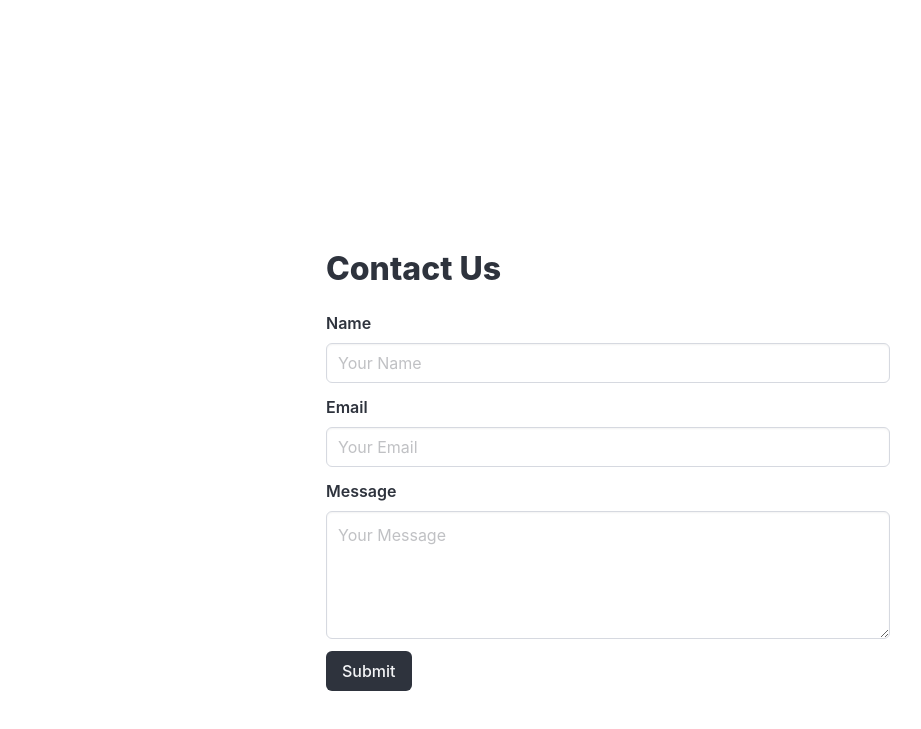
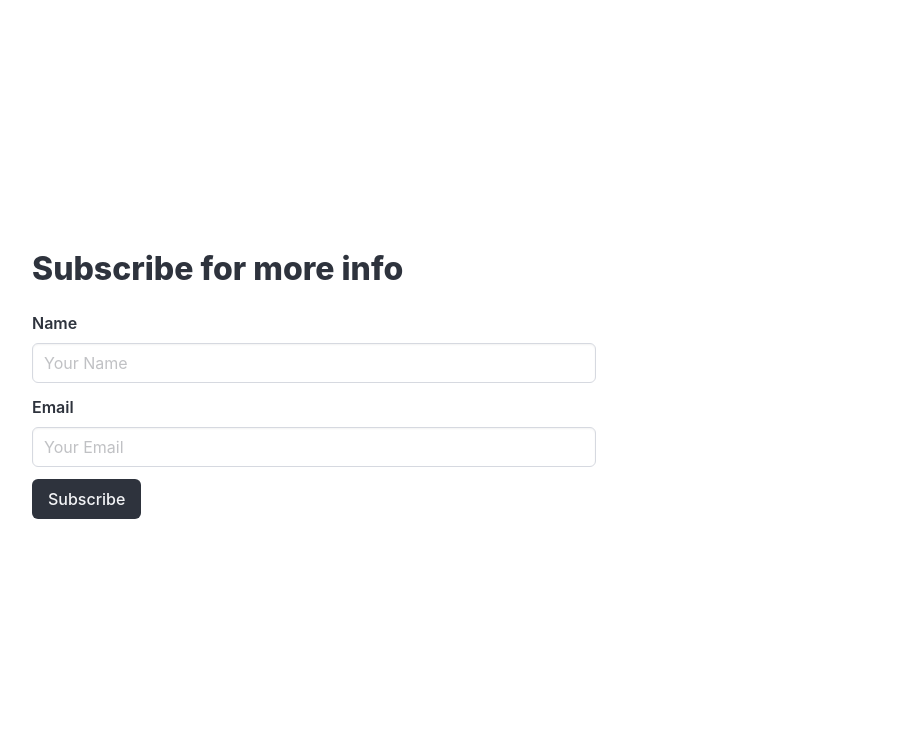
Before and after one commit to vabenil/left_luxs, a plain HTML site: page index.html in a window 1280 px wide. Shown: the part 701-1430 px from the top of the page, without its empty margins (32-953 px from the left). After the commit the page ends 1268 px from the top, so only its background shows below. Drawn offline with nearby package versions, Linux system fonts and the light colour scheme.

Commit message:
Last please

```diff
--- a/index.html
+++ b/index.html
@@ -64,9 +64,9 @@
     </section>
     <section class="section">
         <div class="container">
-            <div class="columns is-centered">
+            <div class="columns">
                 <div class="column is-half">
-                    <h2 class="title">Contact Us</h2>
+                    <h2 class="title">Subscribe for more info</h2>
                     <form>
                         <div class="field">
                             <label class="label">Name</label>
@@ -81,14 +81,8 @@
                             </div>
                         </div>
                         <div class="field">
-                            <label class="label">Message</label>
                             <div class="control">
-                                <textarea class="textarea" placeholder="Your Message"></textarea>
-                            </div>
-                        </div>
-                        <div class="field">
-                            <div class="control">
-                                <button class="button is-dark">Submit</button>
+                                <button class="button is-dark">Subscribe</button>
                             </div>
                         </div>
                     </form>
```
